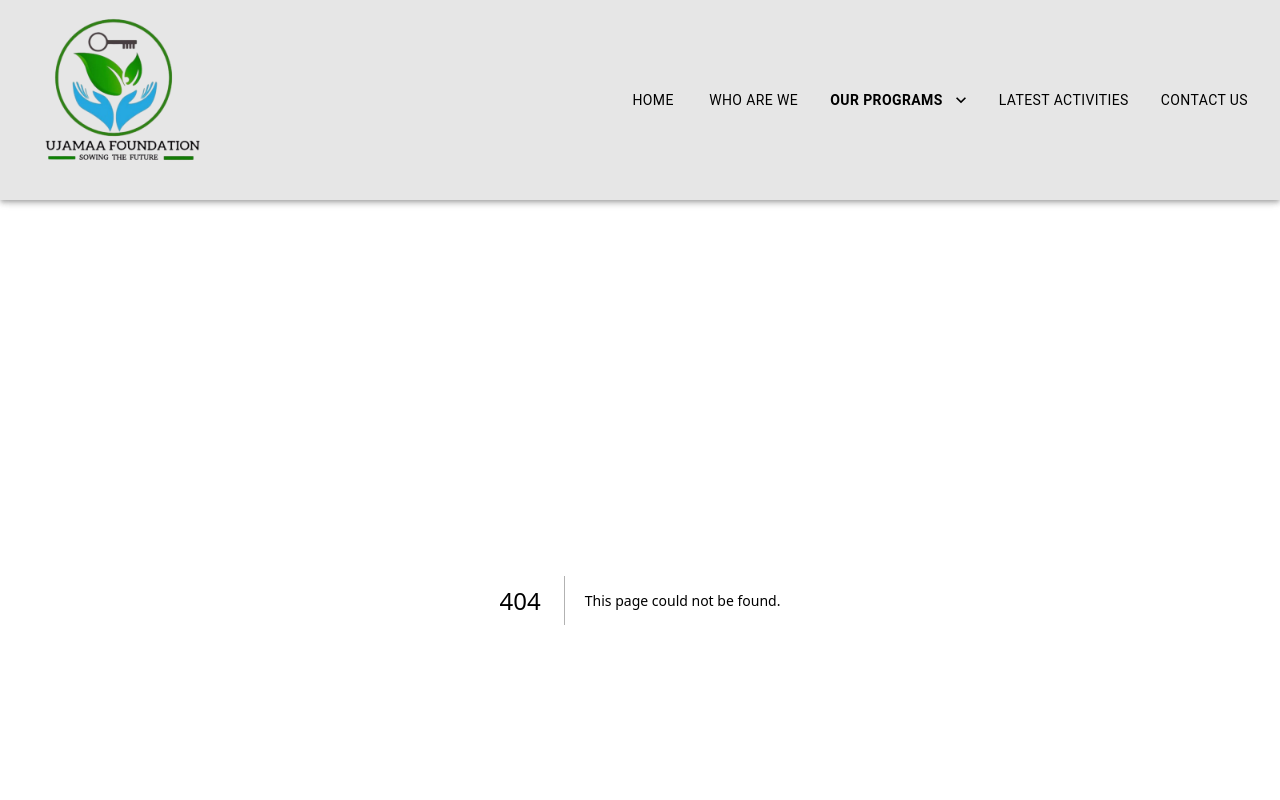
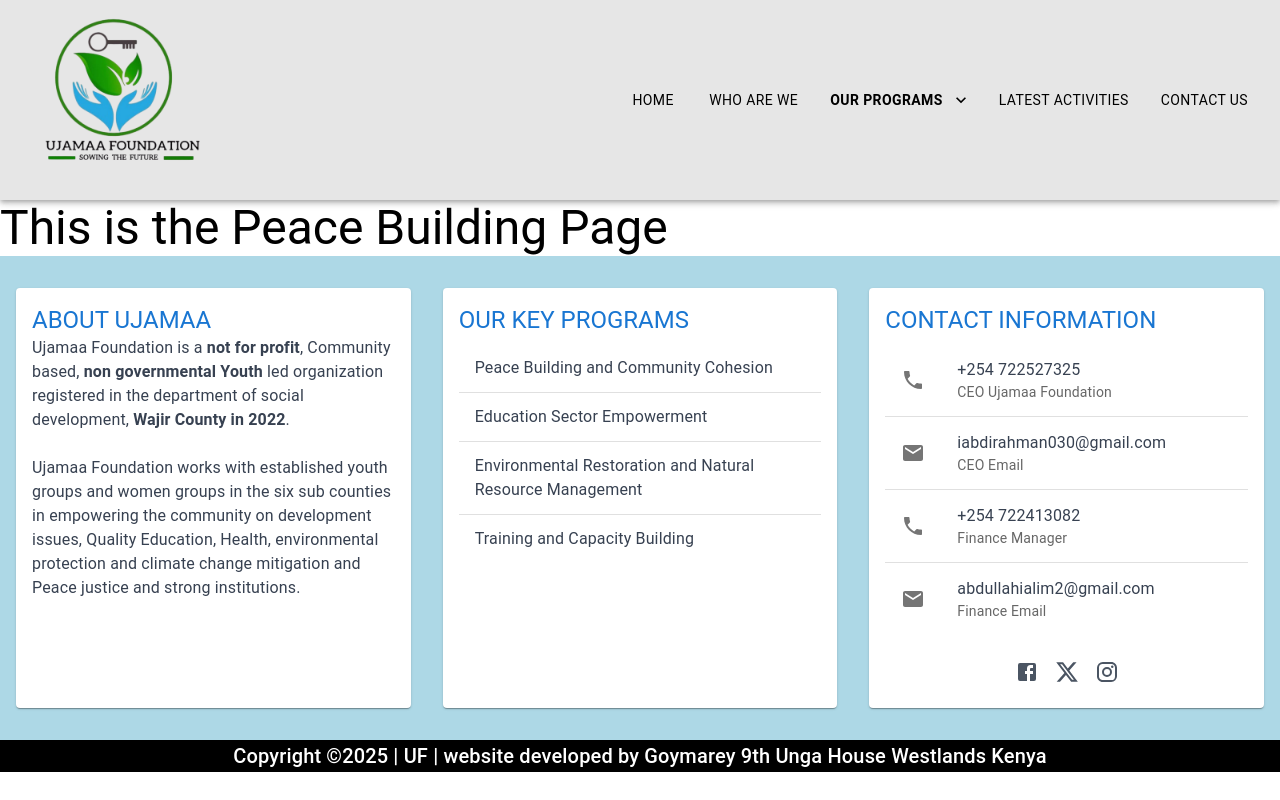
Before and after one commit to ahmednule/Ujamaa-Foundation, a Next.js app: page /our-programs/peace-building in a window 1280 px wide. Before the commit this address had no page. Shown: the top 800 px of the page. Built offline with nearby package versions, Linux system fonts and the light colour scheme.

Commit message:
feature: added the peace building nested page

```diff
--- /dev/null
+++ b/src/app/our-programs/peace-building/page.tsx
@@ -0,0 +1,9 @@
+"use client"
+import { Typography } from "@mui/material"
+export default function peaceBuilding(){
+    return(
+        <div>
+            <Typography variant="h3">This is the Peace Building Page</Typography>
+        </div>
+    )
+}
```
